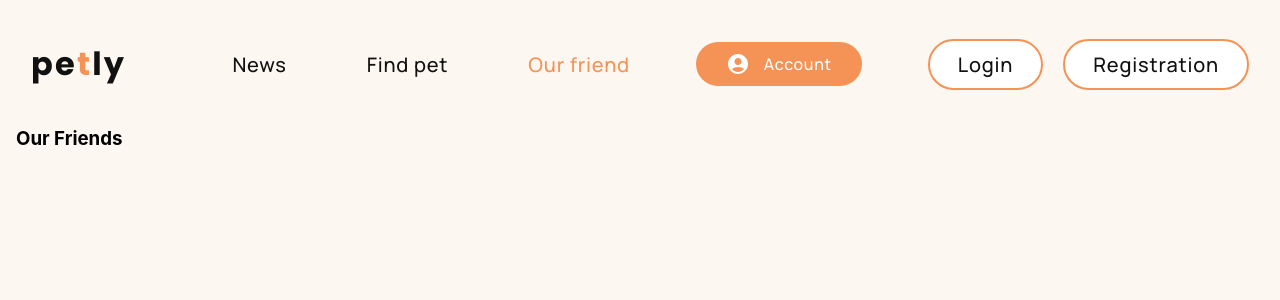
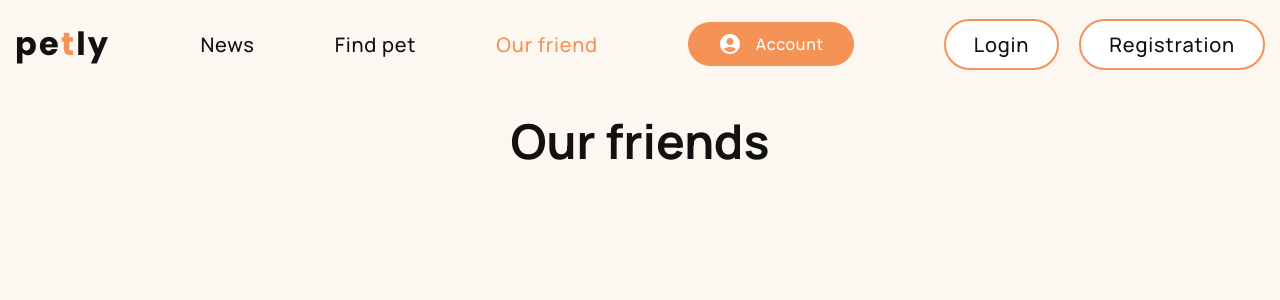
Before and after one commit to MaximKucheriaviy/pets-team-4, a React (Create React App) app: page /friends in a window 1280 px wide. Shown: the top 300 px of the page. Built offline with nearby package versions, Linux system fonts and the light colour scheme; no server answers.

Commit message:
default page added

```diff
--- a/src/SharedLayout/SharedLayot.jsx
+++ b/src/SharedLayout/SharedLayot.jsx
@@ -1,17 +1,14 @@
 import { Suspense } from "react";
 import { Outlet } from "react-router-dom";
-import { MainContainer, MainTitle } from "./SharedLayout.styled";
 
 import { Header } from "../components/Header/Navigation/allNavigation/Header";
-export const SharedLayout = ({ title = null, children }) => {
+export const SharedLayout = () => {
   return (
-    <MainContainer>
-      {title && <MainTitle>{title}</MainTitle>}
+    <>
       <Header />
       <Suspense fallback={null}>
-        {children}
         <Outlet />
       </Suspense>
-    </MainContainer>
+    </>
   );
 };
--- /dev/null
+++ b/src/components/DefaultPage/DefaultPage.jsx
@@ -0,0 +1,17 @@
+import { MainContainer } from "../../SharedLayout/SharedLayout.styled";
+import { DefaultPageStyled } from "./DefaultPageStyled";
+import { Helmet } from "react-helmet";
+
+export const DefaultPage = ({ children, title }) => {
+  return (
+    <DefaultPageStyled>
+      <Helmet>
+        <title>{title}</title>
+      </Helmet>
+      <MainContainer>
+        <h2>{title}</h2>
+        {children}
+      </MainContainer>
+    </DefaultPageStyled>
+  );
+};
--- /dev/null
+++ b/src/components/DefaultPage/DefaultPageStyled.jsx
@@ -0,0 +1,19 @@
+import styled from "styled-components";
+
+export const DefaultPageStyled = styled.main`
+  h2 {
+    font-family: "Manrope";
+    font-style: normal;
+    font-weight: 700;
+    font-size: 24px;
+    line-height: 66px;
+
+    margin-bottom: 40px;
+    color: ${({ theme }) => theme.colors.black};
+    text-align: center;
+    @media screen and (min-width:767px) {
+        font-size: 48px;
+    }
+
+  }
+`;
--- a/src/index.css
+++ b/src/index.css
@@ -19,3 +19,19 @@ code {
   font-family: source-code-pro, Menlo, Monaco, Consolas, 'Courier New',
     monospace;
 }
+
+h1, h2, h3, p{
+  margin: 0;
+  padding: 0;
+}
+
+ol, ul{
+  margin: 0;
+  padding: 0;
+  list-style: none;
+}
+
+li{
+  margin: 0;
+  padding: 0;
+}
--- a/src/pages/FindPetPage/FindPetPage.js
+++ /dev/null
@@ -1,13 +0,0 @@
-import { Helmet } from 'react-helmet';
-
-
-export default function FindPetPage() {
-  return (
-      <div>
-     <Helmet>
-        <title>FindPetPage</title>
-      </Helmet>
-      <h3>FindPetPage</h3>
-      </div>
-  )
-}
--- /dev/null
+++ b/src/pages/FindPetPage/FindPetPage.jsx
@@ -0,0 +1,8 @@
+import { DefaultPage } from '../../components/DefaultPage/DefaultPage';
+
+
+export default function FindPetPage() {
+  return <DefaultPage title="FindPetPage">
+
+    </DefaultPage>
+}
--- a/src/pages/NewsPage/NewsPage.js
+++ /dev/null
@@ -1,12 +0,0 @@
-import { Helmet } from 'react-helmet';
-
-export default function NewsPage() {
-  return (
-        <div>
-     <Helmet>
-        <title>NewsPage</title>
-      </Helmet>
-      <h3>NewsPage</h3>
-      </div>
-  )
-}
--- /dev/null
+++ b/src/pages/NewsPage/NewsPage.jsx
@@ -0,0 +1,7 @@
+import { DefaultPage } from '../../components/DefaultPage/DefaultPage';
+
+export default function NewsPage() {
+  return <DefaultPage title="Find your favorite pet">
+    <p>some content</p>
+  </DefaultPage>
+}
--- a/src/pages/OurFriendsPage/OurFriendsPage.js
+++ /dev/null
@@ -1,12 +0,0 @@
-import { Helmet } from 'react-helmet';
-
-export default function OurFriendsPage() {
-  return (
-    <div>
-     <Helmet>
-        <title>OurFriendsPage</title>
-      </Helmet>
-      <h3>Our Friends</h3>
-      </div>
-  )
-}
--- /dev/null
+++ b/src/pages/OurFriendsPage/OurFriendsPage.jsx
@@ -0,0 +1,7 @@
+import { DefaultPage } from '../../components/DefaultPage/DefaultPage';
+
+export default function OurFriendsPage() {
+  return <DefaultPage title="Our friends">
+
+  </DefaultPage>
+}
```
